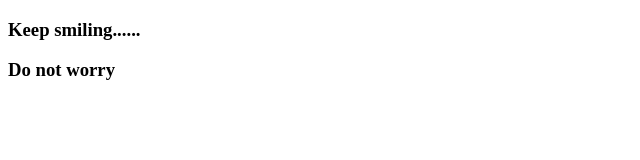
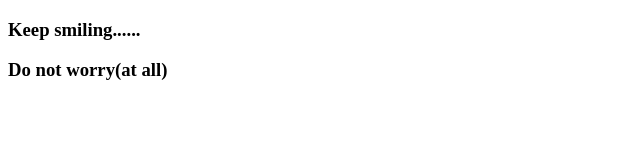
Before and after one commit to Sama-ra/LocalRepo, a plain HTML site: page index.html in a window 1280 px wide. Shown: the full height of the page, 0-640 px from the left. Drawn offline with Linux system fonts and the light colour scheme.

Commit message:
changes in worry sentence in feature branch

```diff
--- a/index.html
+++ b/index.html
@@ -8,6 +8,6 @@
 </head>
 <body>
     <h3>Keep smiling......</h3>
-    <h3>Do not worry</h3>
+    <h3>Do not worry(at all)</h3>
 </body>
 </html>
```
